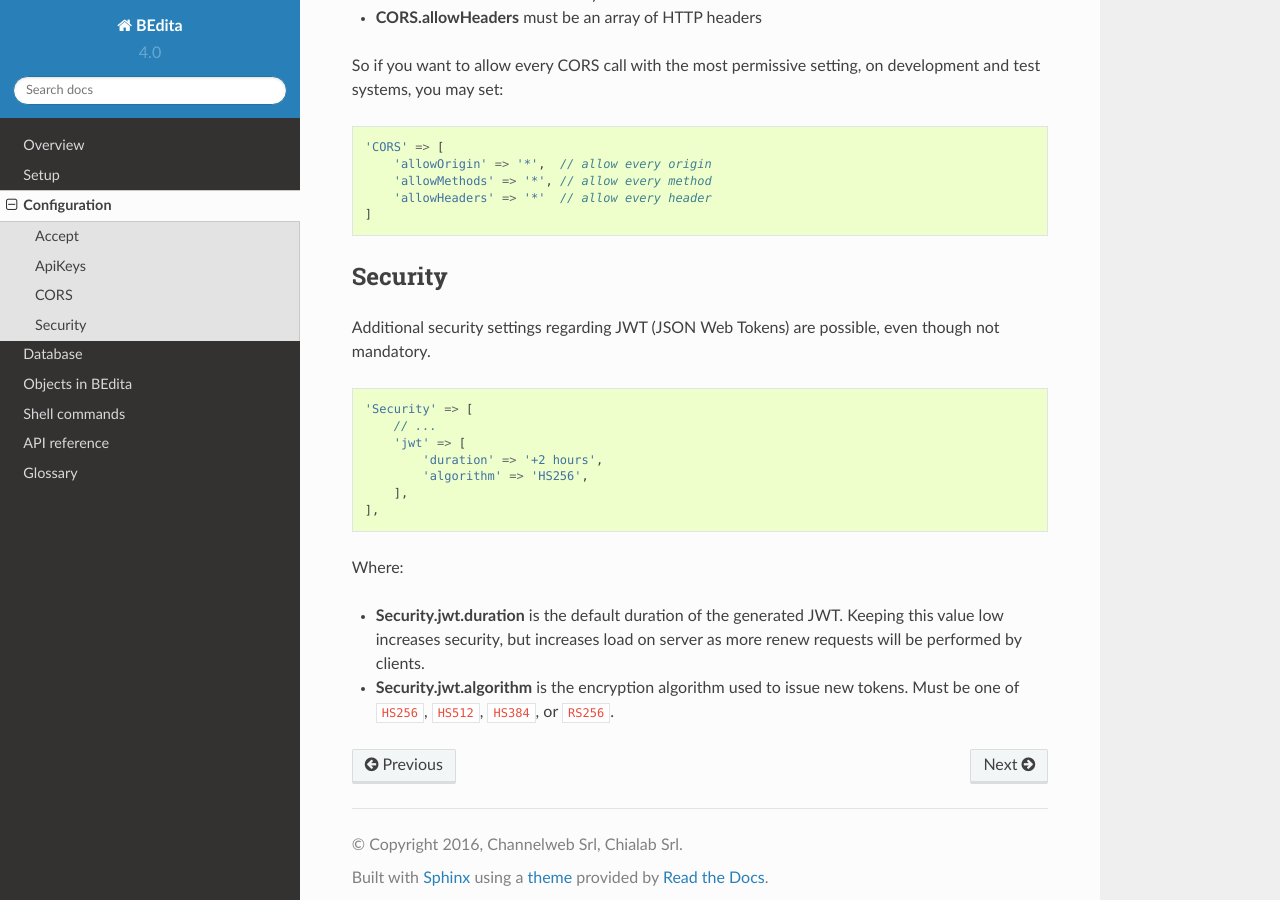
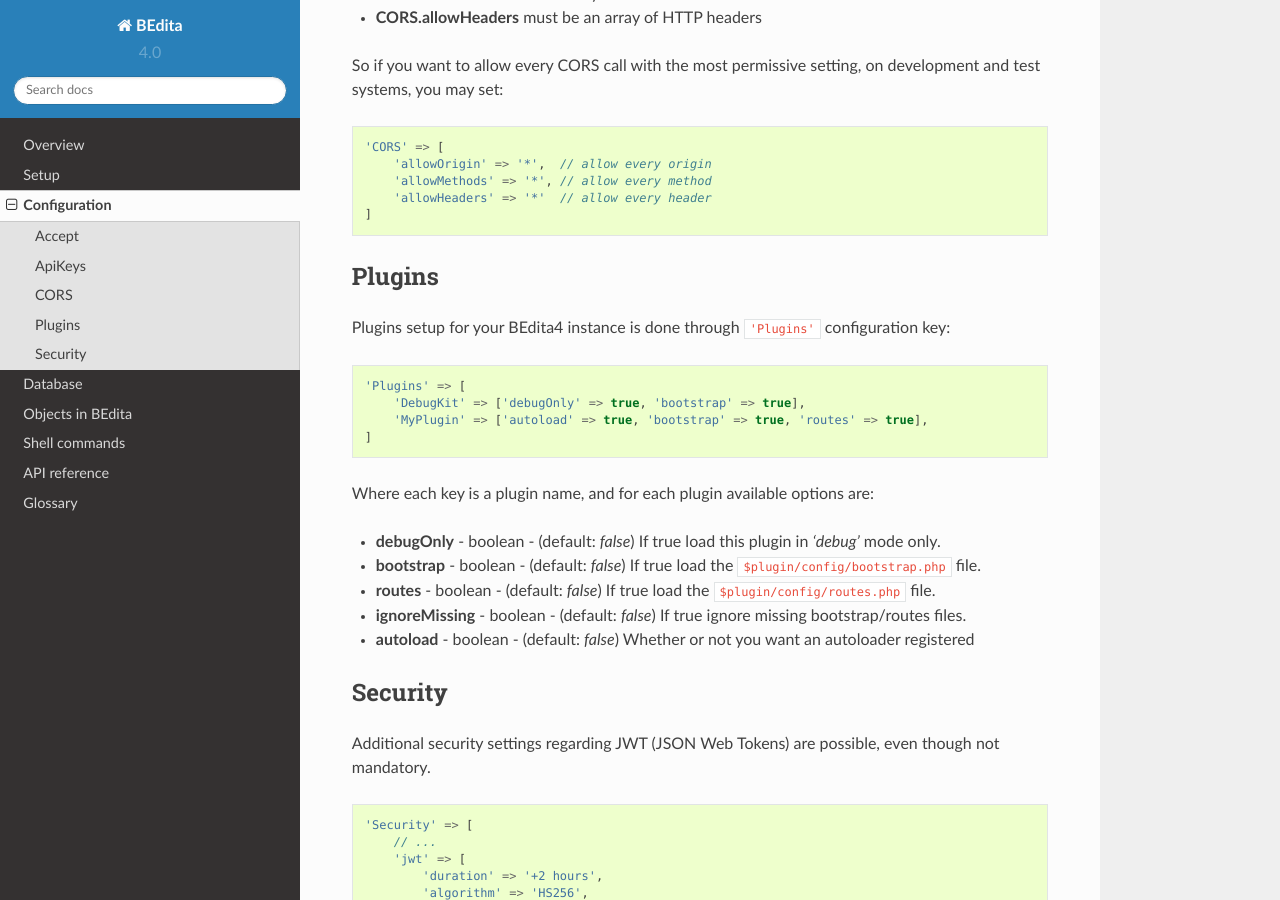
Before and after one commit to bedita/docs, a Sphinx documentation site: the page built from source/configuration.rst, in a window 1280 px wide and 900 px high, scrolled down 2242 px. Built offline with Sphinx 7.4.7 and the Read the Docs theme 2.0.0, drawn with Linux system fonts in a browser that asks for light colours.

Commit message:
docs: plugins configuration

```diff
--- a/source/configuration.rst
+++ b/source/configuration.rst
@@ -112,6 +112,28 @@
     ]
 
 
+Plugins
+-------
+
+Plugins setup for your BEdita4 instance is done through ``'Plugins'`` configuration key:
+
+.. sourcecode:: php
+
+    'Plugins' => [
+        'DebugKit' => ['debugOnly' => true, 'bootstrap' => true],
+        'MyPlugin' => ['autoload' => true, 'bootstrap' => true, 'routes' => true],
+    ]
+
+
+Where each key is a plugin name, and for each plugin available options are:
+
+- **debugOnly** - boolean - (default: *false*) If true load this plugin in *'debug'* mode only.
+- **bootstrap** - boolean - (default: *false*) If true load the ``$plugin/config/bootstrap.php`` file.
+- **routes** - boolean - (default: *false*) If true load the ``$plugin/config/routes.php`` file.
+- **ignoreMissing** - boolean - (default: *false*) If true ignore missing bootstrap/routes files.
+- **autoload** - boolean - (default: *false*) Whether or not you want an autoloader registered
+
+
 Security
 --------
 
```
